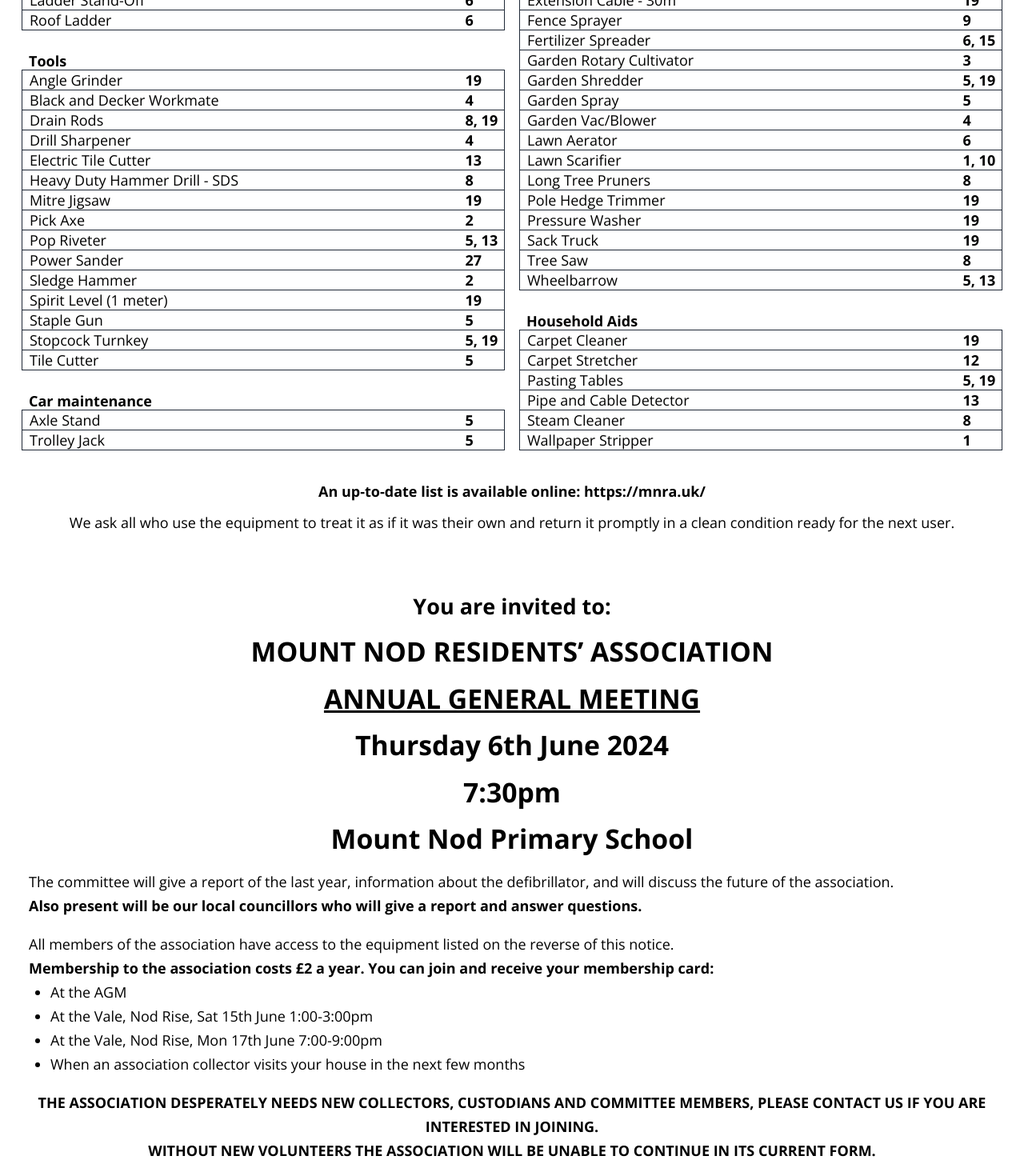
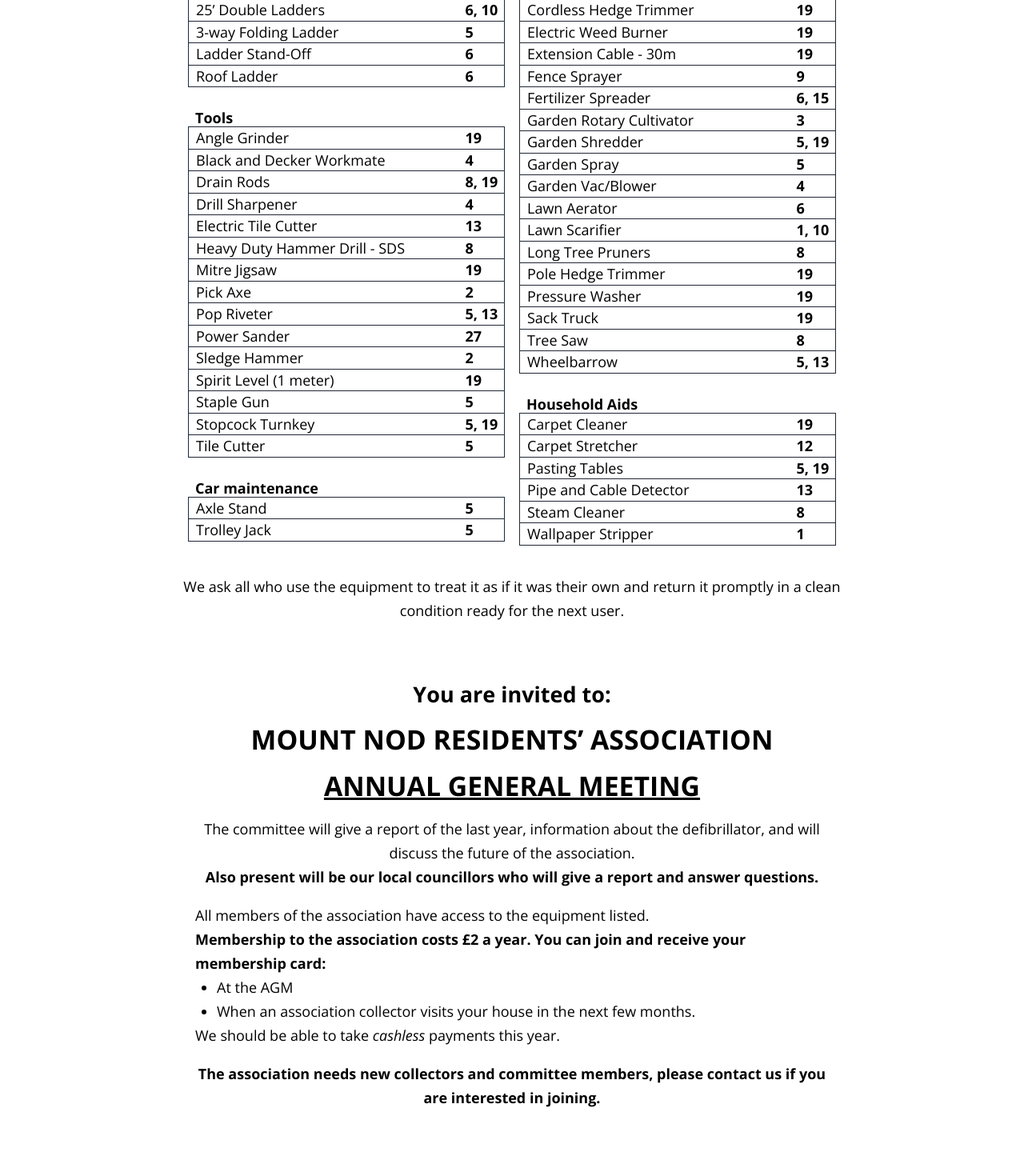
Before and after one commit to darthsteven/mnra, a SvelteKit app: page / in a window 1280 px wide. Shown: the part 260-1730 px from the top of the page at 80% size. After the commit the page ends 1683 px from the top, so only its background shows below. Built offline with nearby package versions, Linux system fonts and the light colour scheme.

Commit message:
Prep for the next AGM.

```diff
--- a/src/app.css
+++ b/src/app.css
@@ -31,7 +31,6 @@ html {
   line-height: 22px;
   width: 100%;
   @apply mb-6;
-
 }
 
 @media print {
@@ -50,6 +49,12 @@ html {
 .equipment td {
   @apply border;
   @apply border-gray-800;
+  @apply py-0.5;
+}
+@media print {
+  .equipment td {
+    @apply !py-0;
+  }
 }
 .equipment td:last-child {
   @apply border-l-0;
--- a/src/routes/+page.svelte
+++ b/src/routes/+page.svelte
@@ -2,8 +2,11 @@
     import Agenda from "../components/Agenda.svelte";
 </script>
 
-<div class="mx-auto py-8 px-2 print:py-0 px-0">
-    <h1 class="text-center font-bold text-lg mb-1">EQUIPMENT LIST</h1>
+<div class="mx-auto py-8 px-2 print:py-0 px-0 sm:max-w-3xl print:max-w-none">
+    <h1 class="text-center font-bold text-3xl mb-4 print:hidden">MOUNT NOD RESIDENTS’ ASSOCIATION</h1>
+    <a name="equipment">
+      <h2 class="text-center font-bold text-lg mb-1">EQUIPMENT LIST</h2>
+    </a>
     <p class="text-center mb-1">Available for use by all members free of charge on the Mount Nod Estate only</p>
     <p class="text-center mb-3">The number denotes the custodian for the item. These are listed on your membership
         card.</p>
@@ -220,7 +223,7 @@
         </div>
     </div>
 
-    <p class="text-center mt-2 mb-1 font-bold">An up-to-date list is available online: https://mnra.uk/</p>
+    <p class="text-center mt-2 mb-1 font-bold hidden print:block">An up-to-date list is available online: https://mnra.uk/</p>
 
     <p class="text-center mt-2">We ask all who use the equipment to treat it as if it was their own and return it
         promptly in a clean condition ready for the next user.</p>
@@ -233,34 +236,31 @@
         <h1 class="text-center font-bold text-2xl mb-4">You are invited to:</h1>
         <h2 class="text-center font-bold text-3xl mb-4">MOUNT NOD RESIDENTS’ ASSOCIATION</h2>
         <h2 class="text-center font-bold text-3xl mb-4"><span class="underline">ANNUAL GENERAL MEETING</span></h2>
-        <p class="text-center font-bold text-3xl mb-4">Thursday 6th June 2024</p>
-        <p class="text-center font-bold text-3xl mb-4">7:30pm</p>
-        <p class="text-center font-bold text-3xl mb-4">Mount Nod Primary School </p>
+        <!-- <p class="text-center font-bold text-3xl mb-4">Thursday 15th May 2025</p> -->
+        <!-- <p class="text-center font-bold text-3xl mb-4">7:30pm</p> -->
+        <!-- <p class="text-center font-bold text-3xl mb-4">Mount Nod Primary School </p> -->
 
         <div class="px-6">
-            <div class="mb-4">
+            <div class="mb-4 text-center">
 
                 <p>The committee will give a report of the last year, information about the defibrillator, and will
                     discuss the future of the association.</p>
                 <p class="font-bold">Also present will be our local councillors who will give a report and answer
                     questions.</p>
-
             </div>
 
-
-            <p>All members of the association have access to the equipment listed on the reverse of this notice.</p>
+            <p>All members of the association have access to the equipment <a data-sveltekit-reload href="#equipment">listed<span class="hidden print:inline">&nbsp;on the reverse of this notice</span></a>.</p>
             <p class="font-bold">Membership to the association costs £2 a year. You can join and receive your membership
                 card:</p>
-            <ul class="list-outside ml-6 list-disc mb-4">
+            <ul class="list-outside ml-6 list-disc">
                 <li>At the AGM</li>
-                <li>At the Vale, Nod Rise, Sat 15th June 1:00-3:00pm</li>
-                <li>At the Vale, Nod Rise, Mon 17th June 7:00-9:00pm</li>
-                <li>When an association collector visits your house in the next few months</li>
+                <!-- <li>At the Vale, Nod Rise, Sat 15th June 1:00-3:00pm</li> -->
+                <!-- <li>At the Vale, Nod Rise, Mon 17th June 7:00-9:00pm</li> -->
+                <li>When an association collector visits your house in the next few months.</li>
             </ul>
-            <p class="text-center font-bold">THE ASSOCIATION DESPERATELY NEEDS NEW COLLECTORS, CUSTODIANS AND COMMITTEE
-                MEMBERS, PLEASE CONTACT US IF YOU ARE INTERESTED IN JOINING.</p>
-            <p class="text-center font-bold uppercase">WITHOUT NEW VOLUNTEERS THE ASSOCIATION will be unable TO CONTINUE
-                IN ITS CURRENT FORM.</p>
+<p class="mb-4">We should be able to take <em>cashless</em> payments this year.</p>
+            <p class="text-center font-bold">The association needs new collectors and committee
+                members, please contact us if you are interested in joining.</p>
         </div>
     </div>
 
```
